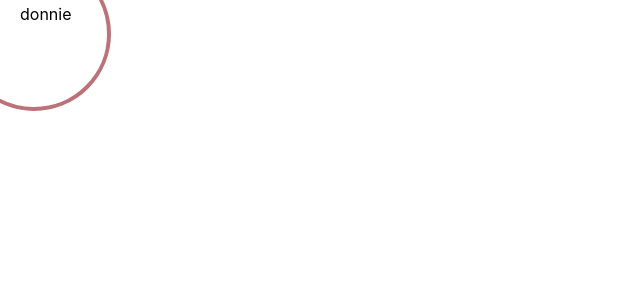
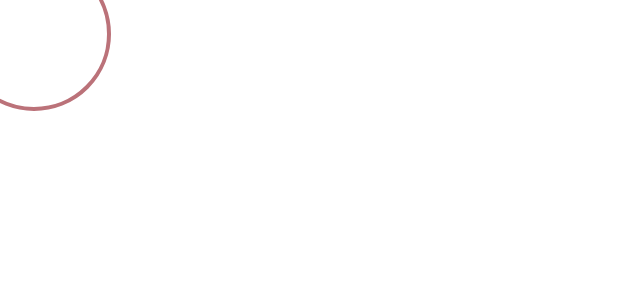
Before and after one commit to ChrisMJones1/react_hooks_generative_snake, a React (Create React App) app: page / in a window 1280 px wide. Shown: the top 300 px of the page, without its empty margins (0-640 px from the left). Built offline with nearby package versions, Linux system fonts and the light colour scheme.

Commit message:
Remove test message

```diff
--- a/src/App.tsx
+++ b/src/App.tsx
@@ -11,13 +11,11 @@ interface Color {
 }
 
 function App() {
+
     const [mouseHover, setMouseHover] = useState(false);
 
-    const [donnie, setDonnie] = useState('donnie');
+    const [dots, setDots] = useState([<Dot key={0} x={30} y={30} />]);
 
-
-
-    const [dots, setDots] = useState([<Dot key={0} x={30} y={30} />]);
     const [count, setCount] = useState(1);
 
 
@@ -34,7 +32,6 @@ function App() {
             newElement.shift();
         }
         setDots(newElement);
-        setDonnie(donnie === 'donnie' ? 'no_donnie' : 'donnie');
     };
 
 
@@ -42,7 +39,6 @@ function App() {
 
 
     <svg onMouseMove={_onMouseMove} className="App" style={{width: "100vw", height: "100vh"}}>
-        <text x={20} y={20}>{donnie}</text>
         <Dots dots={dots}/>
     </svg>
   );
```
